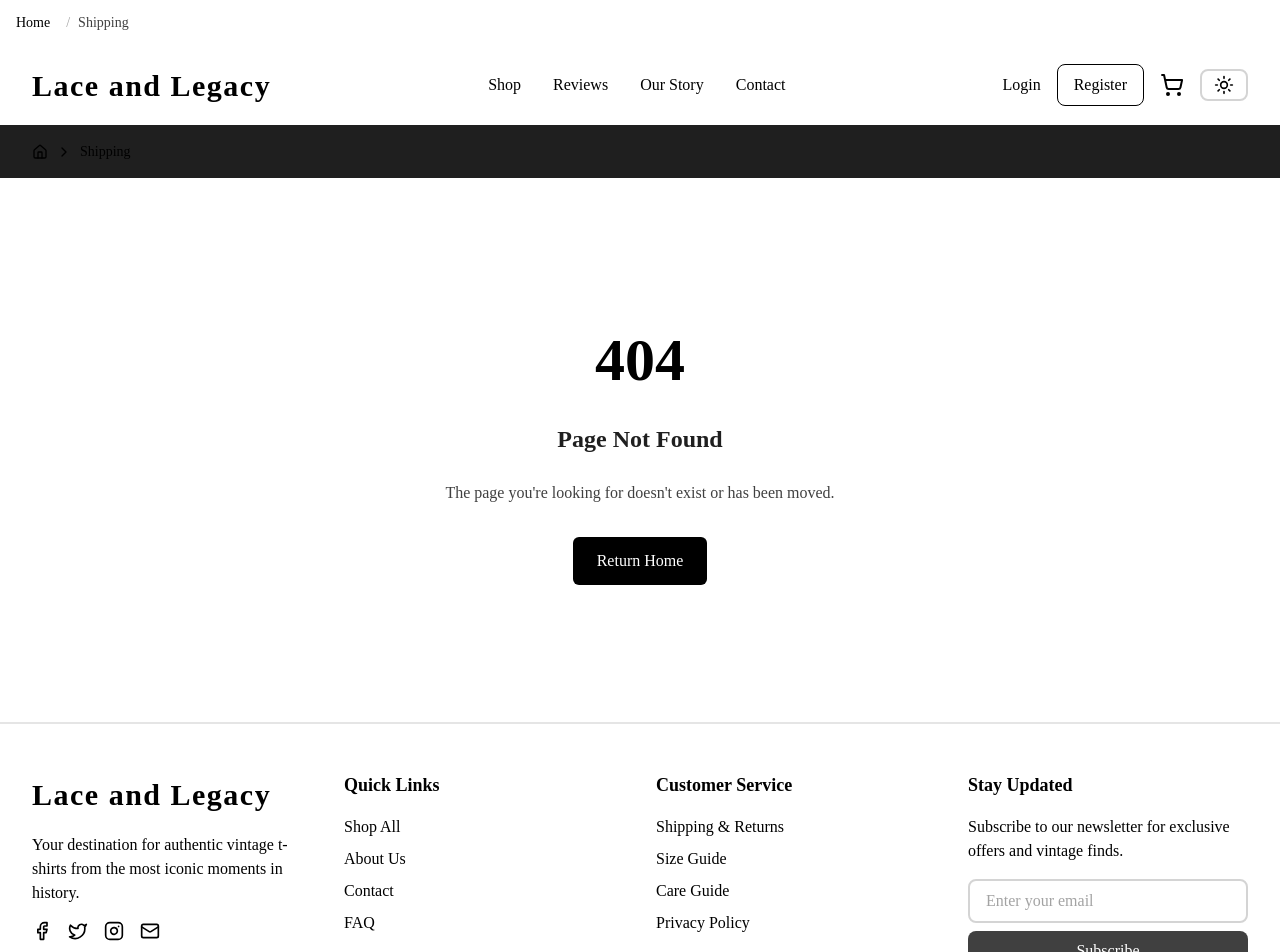
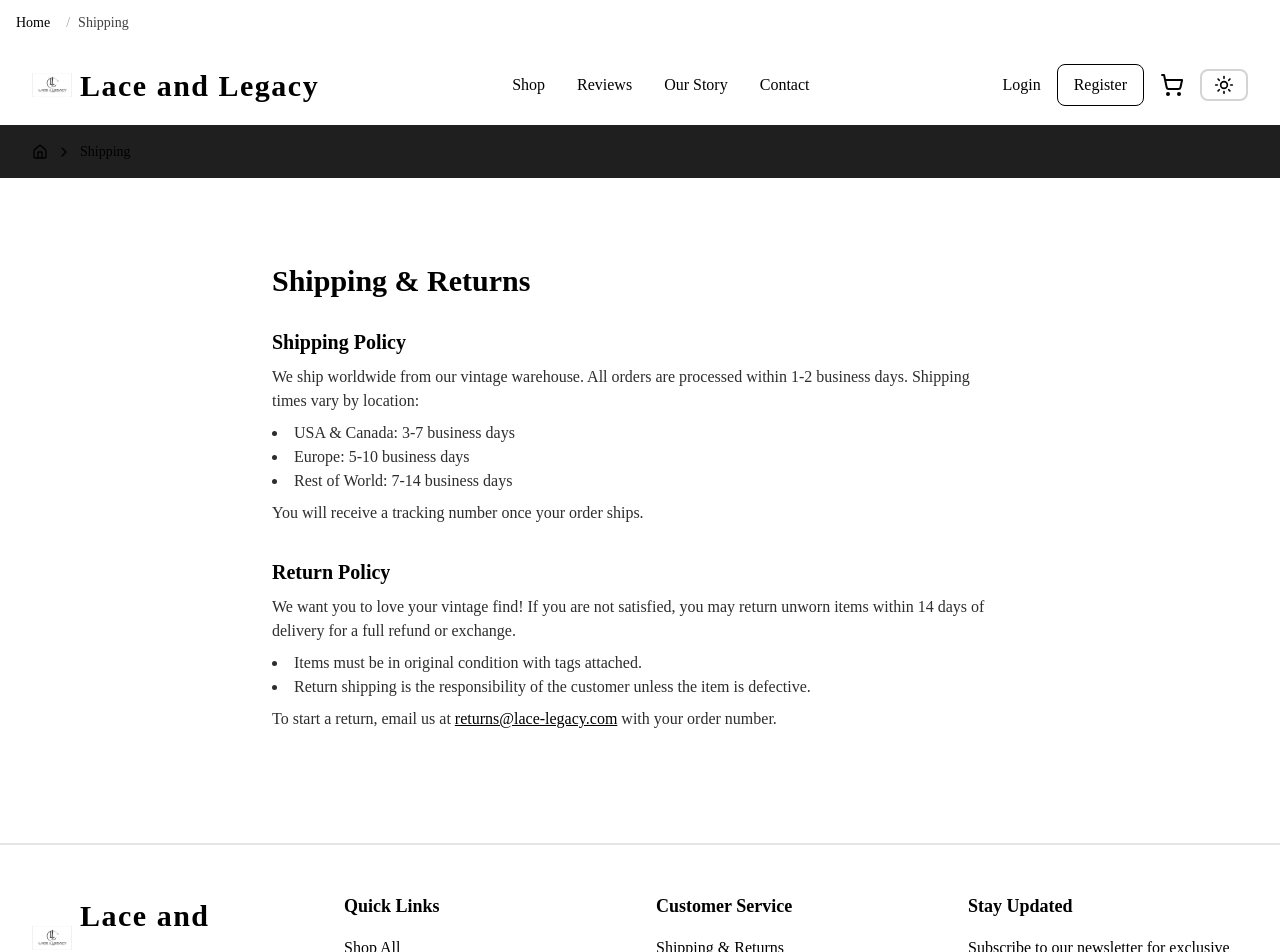
Before and after one commit to Innie4/LaceandLegacy, a React (Create React App) app: page /shipping in a window 1280 px wide. Shown: the top 952 px of the page. Built offline with nearby package versions, Linux system fonts and the light colour scheme.

Commit message:
final push for frontend

```diff
--- a/public/service-worker.js
+++ b/public/service-worker.js
@@ -10,6 +10,7 @@ const STATIC_ASSETS = [
   '/favicon.ico',
   '/logo192.png',
   '/logo512.png',
+  '/logo.png',
 ];
 
 // Install event - cache static assets
--- a/src/App.jsx
+++ b/src/App.jsx
@@ -38,6 +38,9 @@ import BlogPage from './pages/BlogPage';
 import CareersPage from './pages/CareersPage';
 import CustomerReviews from './pages/CustomerReviews';
 import PaymentPage from './pages/PaymentPage';
+import ShippingReturnsPage from './pages/ShippingReturnsPage';
+import CareGuidePage from './pages/CareGuidePage';
+import PrivacyPolicyPage from './pages/PrivacyPolicyPage';
 
 // Global Styles
 import './styles/global.css';
@@ -80,6 +83,11 @@ const AnimatedRoutes = () => {
         <Route path="/account/orders" element={<OrderHistoryPage />} />
         <Route path="/payment" element={<PaymentPage />} />
 
+        {/* New Routes */}
+        <Route path="/shipping" element={<ShippingReturnsPage />} />
+        <Route path="/care-guide" element={<CareGuidePage />} />
+        <Route path="/privacy" element={<PrivacyPolicyPage />} />
+
         {/* 404 Route */}
         <Route path="*" element={<NotFoundPage />} />
       </Routes>
--- a/src/components/layout/Footer.jsx
+++ b/src/components/layout/Footer.jsx
@@ -9,8 +9,9 @@ const Footer = () => {
         <div className="grid grid-cols-1 md:grid-cols-4 gap-8">
           {/* Brand Section */}
           <div className="space-y-4">
-            <Link to="/" className="text-3xl font-bold text-black font-mono tracking-wider">
-              Lace and Legacy
+            <Link to="/" className="flex items-center space-x-2 text-3xl font-bold text-black font-mono tracking-wider">
+              <img src="/logo.jpg" alt="Logo" className="h-10 w-10 object-contain" />
+              <span>Lace and Legacy</span>
             </Link>
             <p className="text-black">
               Your destination for authentic vintage t-shirts from the most iconic moments in history.
--- a/src/components/layout/Header.jsx
+++ b/src/components/layout/Header.jsx
@@ -28,6 +28,7 @@ const Header = () => {
         <div className="flex items-center justify-between h-20">
           {/* Logo */}
           <Link to="/" className="flex items-center space-x-2">
+            <img src="/logo.jpg" alt="Logo" className="h-10 w-10 object-contain" />
             <span className="text-3xl font-bold text-black font-mono tracking-wider">
               Lace and Legacy
             </span>
--- a/src/components/layout/MobileNavigation.jsx
+++ b/src/components/layout/MobileNavigation.jsx
@@ -61,8 +61,9 @@ const MobileNavigation = () => {
           >
             <Menu className="h-6 w-6" />
           </button>
-          <Link to="/" className="text-2xl font-bold text-black font-mono">
-            Lace and Legacy
+          <Link to="/" className="flex items-center space-x-2 text-2xl font-bold text-black font-mono">
+            <img src="/logo.jpg" alt="Logo" className="h-8 w-8 object-contain" />
+            <span>Lace and Legacy</span>
           </Link>
           <Link
             to="/cart"
--- a/src/components/navigation/MobileNav.jsx
+++ b/src/components/navigation/MobileNav.jsx
@@ -102,8 +102,9 @@ const MobileNav = () => {
           >
             {/* Drawer Header */}
             <div className="flex items-center justify-between p-4 border-b-2 border-black">
-              <Link to="/" className="text-2xl font-bold text-black font-mono">
-                Lace and Legacy
+              <Link to="/" className="flex items-center space-x-2 text-2xl font-bold text-black font-mono">
+                <img src="/logo.jpg" alt="Logo" className="h-8 w-8 object-contain" />
+                <span>Lace and Legacy</span>
               </Link>
               <button
                 onClick={() => setIsOpen(false)}
--- /dev/null
+++ b/src/pages/CareGuidePage.jsx
@@ -0,0 +1,21 @@
+import React from 'react';
+
+const CareGuidePage = () => (
+  <div className="max-w-3xl mx-auto py-12 px-4">
+    <h1 className="text-3xl font-bold text-black mb-6" style={{ fontFamily: 'Times New Roman, Times, serif' }}>Care Guide</h1>
+    <section className="mb-8">
+      <h2 className="text-xl font-semibold text-black mb-2" style={{ fontFamily: 'Times New Roman, Times, serif' }}>Washing</h2>
+      <p className="text-gray-700 mb-2">Wash your vintage tees inside out in cold water with a gentle detergent. Avoid bleach and harsh chemicals to preserve the fabric and print.</p>
+    </section>
+    <section className="mb-8">
+      <h2 className="text-xl font-semibold text-black mb-2" style={{ fontFamily: 'Times New Roman, Times, serif' }}>Drying</h2>
+      <p className="text-gray-700 mb-2">Air dry your tees flat or hang them to dry. Avoid using a dryer, as heat can cause shrinkage and fading.</p>
+    </section>
+    <section className="mb-8">
+      <h2 className="text-xl font-semibold text-black mb-2" style={{ fontFamily: 'Times New Roman, Times, serif' }}>Storing</h2>
+      <p className="text-gray-700">Store your vintage shirts in a cool, dry place away from direct sunlight. Fold them neatly to avoid stretching the fabric.</p>
+    </section>
+  </div>
+);
+
+export default CareGuidePage;
--- /dev/null
+++ b/src/pages/PrivacyPolicyPage.jsx
@@ -0,0 +1,21 @@
+import React from 'react';
+
+const PrivacyPolicyPage = () => (
+  <div className="max-w-3xl mx-auto py-12 px-4">
+    <h1 className="text-3xl font-bold text-black mb-6" style={{ fontFamily: 'Times New Roman, Times, serif' }}>Privacy Policy</h1>
+    <section className="mb-8">
+      <h2 className="text-xl font-semibold text-black mb-2" style={{ fontFamily: 'Times New Roman, Times, serif' }}>What Data We Collect</h2>
+      <p className="text-gray-700 mb-2">We collect information you provide when you create an account, place an order, or contact us. This may include your name, email, shipping address, and payment details.</p>
+    </section>
+    <section className="mb-8">
+      <h2 className="text-xl font-semibold text-black mb-2" style={{ fontFamily: 'Times New Roman, Times, serif' }}>How We Use Your Data</h2>
+      <p className="text-gray-700 mb-2">Your data is used to process orders, provide customer support, and improve your shopping experience. We do not sell your data to third parties.</p>
+    </section>
+    <section className="mb-8">
+      <h2 className="text-xl font-semibold text-black mb-2" style={{ fontFamily: 'Times New Roman, Times, serif' }}>Your Rights</h2>
+      <p className="text-gray-700">You have the right to access, update, or delete your personal information. Contact us at <a href="mailto:privacy@lace-legacy.com" className="text-black underline">privacy@lace-legacy.com</a> for any privacy-related requests.</p>
+    </section>
+  </div>
+);
+
+export default PrivacyPolicyPage;
--- /dev/null
+++ b/src/pages/ShippingReturnsPage.jsx
@@ -0,0 +1,28 @@
+import React from 'react';
+
+const ShippingReturnsPage = () => (
+  <div className="max-w-3xl mx-auto py-12 px-4">
+    <h1 className="text-3xl font-bold text-black mb-6" style={{ fontFamily: 'Times New Roman, Times, serif' }}>Shipping & Returns</h1>
+    <section className="mb-8">
+      <h2 className="text-xl font-semibold text-black mb-2" style={{ fontFamily: 'Times New Roman, Times, serif' }}>Shipping Policy</h2>
+      <p className="text-gray-700 mb-2">We ship worldwide from our vintage warehouse. All orders are processed within 1-2 business days. Shipping times vary by location:</p>
+      <ul className="list-disc list-inside text-gray-700 mb-2">
+        <li>USA & Canada: 3-7 business days</li>
+        <li>Europe: 5-10 business days</li>
+        <li>Rest of World: 7-14 business days</li>
+      </ul>
+      <p className="text-gray-700">You will receive a tracking number once your order ships.</p>
+    </section>
+    <section className="mb-8">
+      <h2 className="text-xl font-semibold text-black mb-2" style={{ fontFamily: 'Times New Roman, Times, serif' }}>Return Policy</h2>
+      <p className="text-gray-700 mb-2">We want you to love your vintage find! If you are not satisfied, you may return unworn items within 14 days of delivery for a full refund or exchange.</p>
+      <ul className="list-disc list-inside text-gray-700 mb-2">
+        <li>Items must be in original condition with tags attached.</li>
+        <li>Return shipping is the responsibility of the customer unless the item is defective.</li>
+      </ul>
+      <p className="text-gray-700">To start a return, email us at <a href="mailto:returns@lace-legacy.com" className="text-black underline">returns@lace-legacy.com</a> with your order number.</p>
+    </section>
+  </div>
+);
+
+export default ShippingReturnsPage;
```
Also changed, not shown: public/logo.jpg (added).
